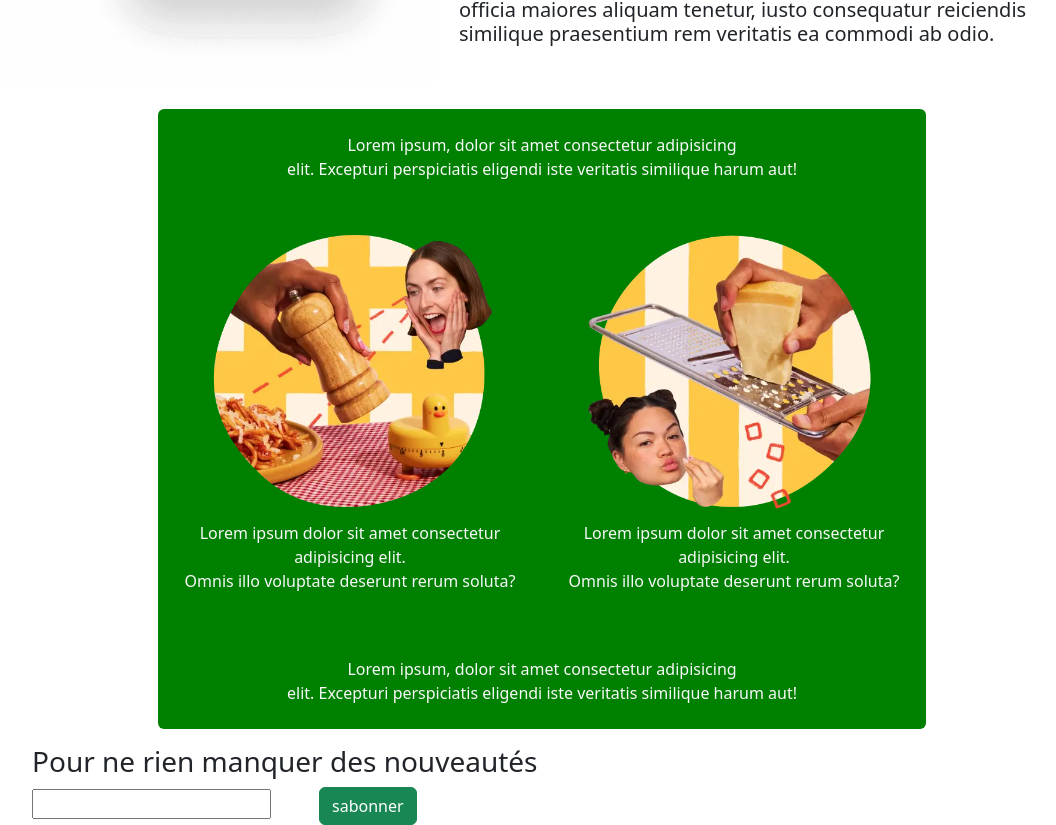
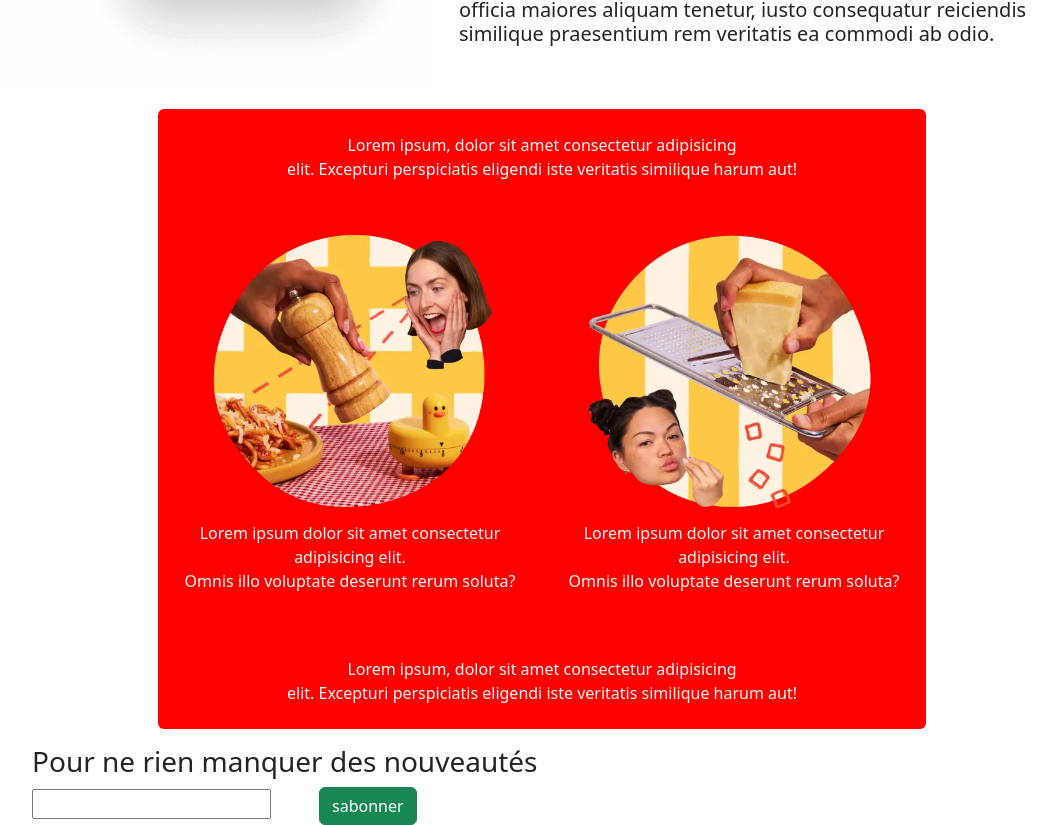
Before and after one commit to ababacarcisse/cookup, a React (Create React App) app: page / in a window 1280 px wide. Shown: the part 1123-1948 px from the top of the page, without its empty margins (98-1154 px from the left). Built offline with nearby package versions, Linux system fonts and the light colour scheme.

Commit message:
i change green to red

```diff
--- a/src/navbar/grid.jsx
+++ b/src/navbar/grid.jsx
@@ -11,7 +11,7 @@ export default function Grid() {
 
   return (
       <>
-      <div className="container-fluid rounded" style={{ backgroundColor: 'green', width: '60%', height: 'auto' }}>
+      <div className="container-fluid rounded" style={{ backgroundColor: 'red', width: '60%', height: 'auto' }}>
       <p className="text-center text-light mt-4 p-4">
         Lorem ipsum, dolor sit amet consectetur adipisicing <br />
         elit. Excepturi perspiciatis eligendi iste veritatis similique harum aut!
```
